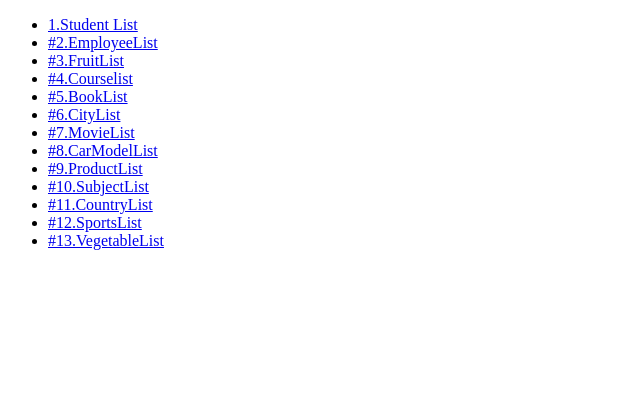
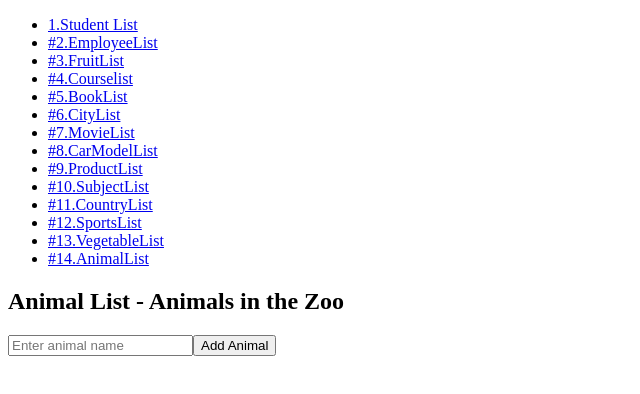
Before and after one commit to ChristineMaitom/AngularDataStructures, an Angular app: page /animal-list in a window 1280 px wide. Before the commit this address led to /. Shown: the top 394 px of the page, without its empty margins (0-640 px from the left). Built offline with nearby package versions, Linux system fonts and the light colour scheme.

Commit message:
#14 Animal List

```diff
--- a/src/app/app.component.html
+++ b/src/app/app.component.html
@@ -13,7 +13,7 @@
     <li><a routerLink="country-list">#11.CountryList</a></li>
     <li><a routerLink="sports-list">#12.SportsList</a></li>
     <li><a routerLink="vegetable-list">#13.VegetableList</a></li>
-
+    <li><a routerLink="animal-list">#14.AnimalList</a></li>
 
 
   </ul>
--- a/src/app/app.module.ts
+++ b/src/app/app.module.ts
@@ -18,6 +18,7 @@ import {SubjectListComponent} from "./components/subject-list/subject-list.compo
 import {CountryListComponent} from "./components/country-list/country-list.component";
 import {SportsListComponent} from "./components/sports-list/sports-list.component";
 import {VegetableListComponent} from "./components/vegetable-list/vegetable-list.component";
+import {AnimalListComponent} from "./components/animal-list/animal-list.component";
 
 
 const routes: Routes = [
@@ -34,6 +35,8 @@ const routes: Routes = [
   {path: 'country-list', component: CountryListComponent},
   {path: 'sports-list', component: SportsListComponent},
   {path: 'vegetable-list', component: VegetableListComponent},
+  {path: 'animal-list', component: AnimalListComponent},
+
 
 
 ]
@@ -62,6 +65,7 @@ const routes: Routes = [
     CountryListComponent,
     SportsListComponent,
     VegetableListComponent,
+    AnimalListComponent,
 
 
   ],
--- /dev/null
+++ b/src/app/components/animal-list/animal-list.component.html
@@ -0,0 +1,15 @@
+<div>
+  <h2>Animal List - Animals in the Zoo</h2>
+
+  <div>
+    <input [(ngModel)]="newAnimal" placeholder="Enter animal name" />
+    <button (click)="addAnimal()">Add Animal</button>
+  </div>
+
+  <div *ngIf="animals.length > 0">
+    <h3>Animals:</h3>
+    <ul>
+      <li *ngFor="let animal of animals">{{ animal }}</li>
+    </ul>
+  </div>
+</div>
--- /dev/null
+++ b/src/app/components/animal-list/animal-list.component.ts
@@ -0,0 +1,18 @@
+import { Component } from '@angular/core';
+
+@Component({
+  selector: 'app-animal-list',
+  templateUrl: './animal-list.component.html',
+  styleUrl: './animal-list.component.css'
+})
+export class AnimalListComponent {
+  newAnimal: string = '';
+  animals: string[] = [];
+
+  addAnimal() {
+    if (this.newAnimal.trim()) {
+      this.animals.push(this.newAnimal.trim());
+      this.newAnimal = ''; // Clear the input field
+    }
+  }
+}
```
Also changed, not shown: src/app/components/animal-list/animal-list.component.css (added), 1 other file (tests, documents, lock files or other folders).
